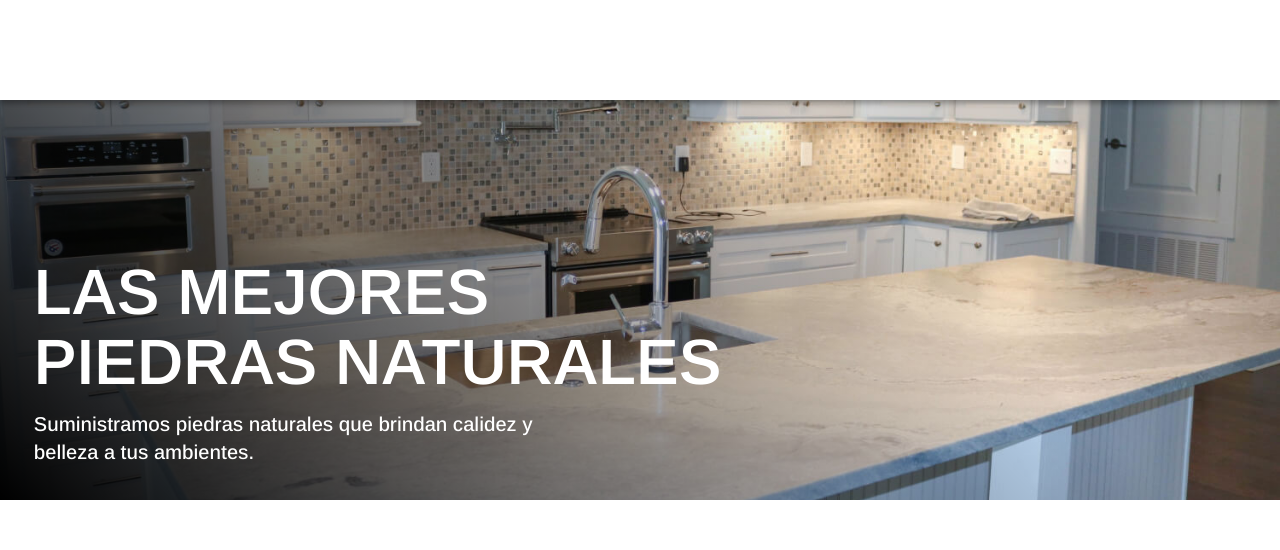
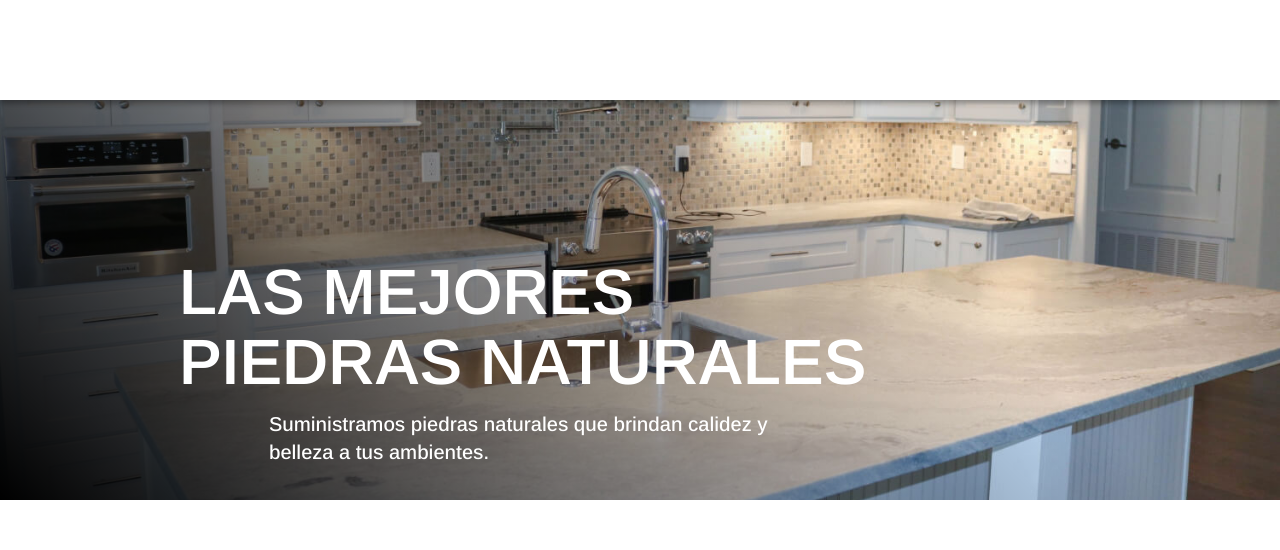
Before and after one commit to Diegocerzel/oliman, a website with bundled scripts: page public/index.html in a window 1280 px wide. Shown: the top 550 px of the page. Built offline with nearby package versions, Linux system fonts and the light colour scheme; a script that the page names is missing.

Commit message:
Update index.css

```diff
--- a/public/css/index.css
+++ b/public/css/index.css
@@ -40,10 +40,13 @@
   grid-area: heading;
   display: flex;
   flex-wrap: wrap;
-  align-items: flex-end;
-  align-content: flex-end;
+  /* align-items: flex-end;
+  align-content: flex-end; */
   padding-inline-start: var(--dynamic-padding-3);
   padding-block-end: var(--dynamic-padding-3);
+  display: flex;
+  flex-direction: column;
+  align-items: center;
 }
 
 .hero-title > h1 {
```
